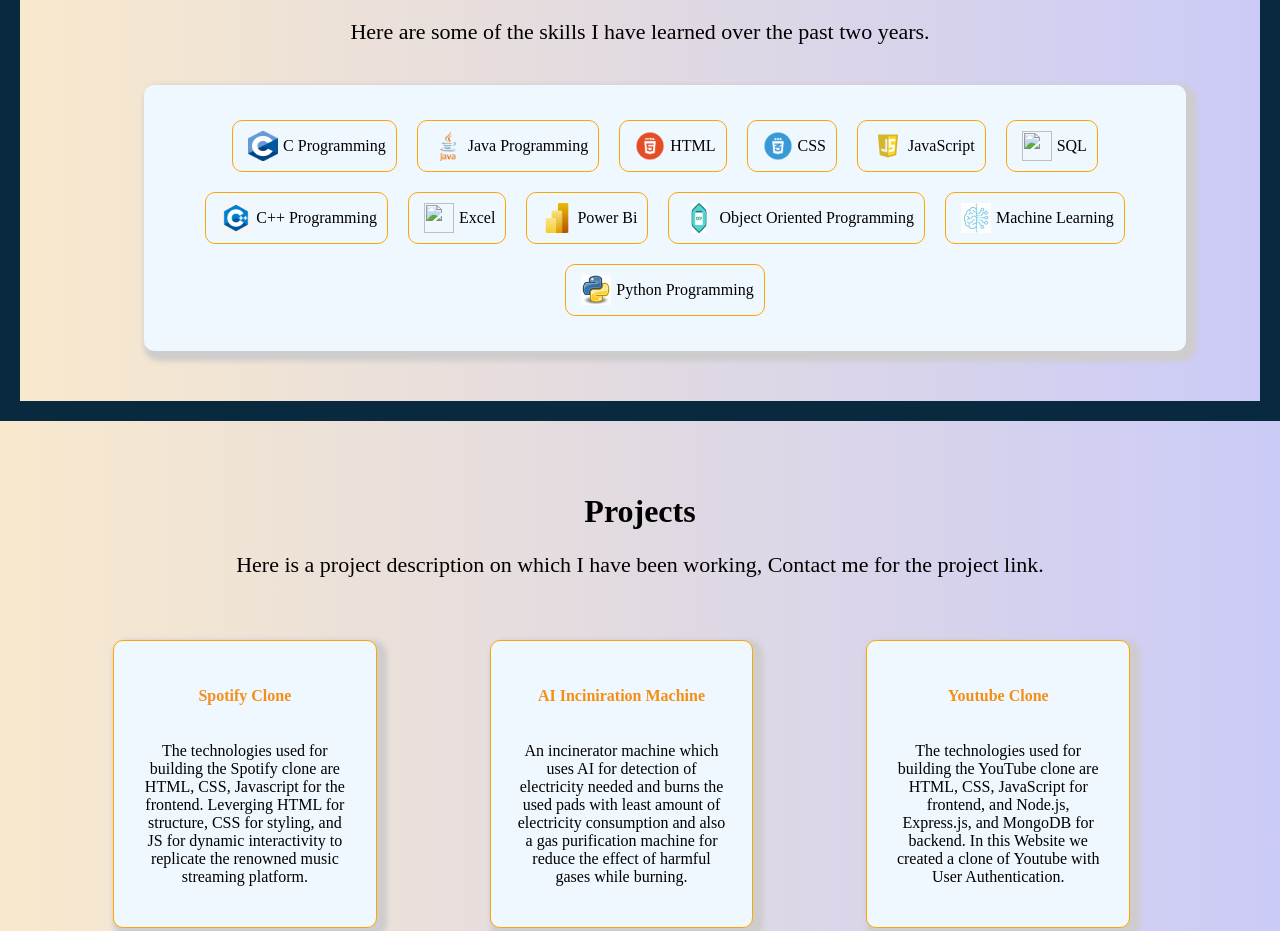
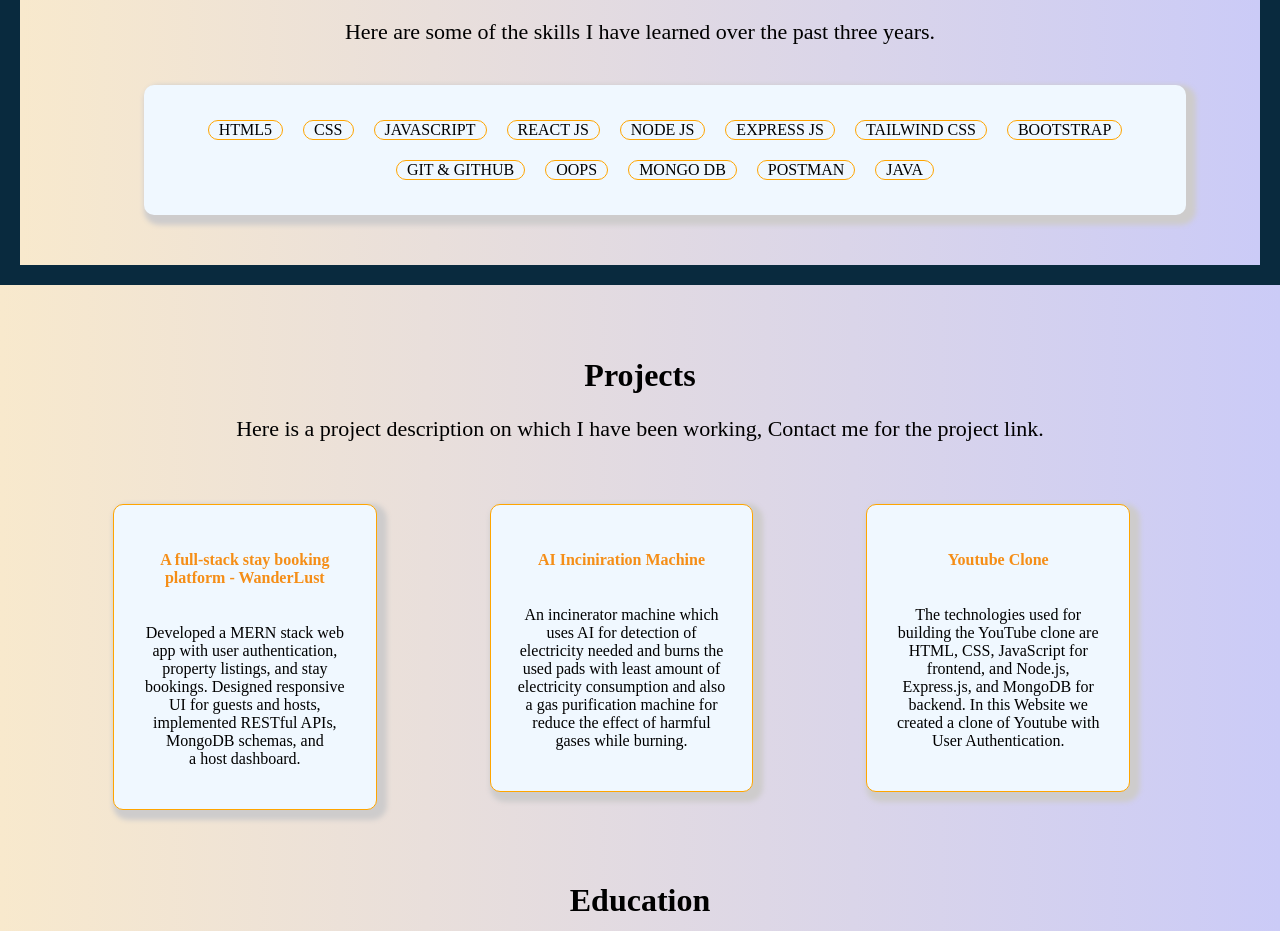
Before and after one commit to riddhibansal/My-Portfolio, a plain HTML site: page index.html in a window 1280 px wide. Shown: the part 684-1615 px from the top of the page. Drawn offline with Linux system fonts and the light colour scheme.

Commit message:
Update index.html

```diff
--- a/index.html
+++ b/index.html
@@ -33,7 +33,7 @@
                 <h2>Hi, I am <br>
                     Riddhi Bansal</h2>
                 <h3>I am a passionate undergraduate,</h3>
-                <p>currently persuing Btech 2nd year from Roorkee Institute Of Technology.<br>Open to new opportunities
+                <p>currently in pre-final year pursuing Btech from Roorkee Institute Of Technology.<br>Open to new opportunities
                     and ready to make a positive impact in the field of engineering.</p>
             </div>
             <div class="main-right">
@@ -44,55 +44,59 @@
         <!-- Skills -->
         <div id="skills" class="skills">
             <h1 class="skills-heading">Skills</h1>
-            <p class="skills-info">Here are some of the skills I have learned over the past two years.</p>
+            <p class="skills-info">Here are some of the skills I have learned over the past three years.</p>
             <div class="skills-card-container">
                 <div>
-                    <img src="c.png" width="30" height="30">
-                    <p>C Programming</p>
+                    <!--<img src="c.png" width="30" height="30"> -->
+                    HTML5
                 </div>
                 <div>
-                    <img src="java.webp" width="30" height="30">
-                    <p>Java Programming</p>
-                </div>
-                <div>
-                    <img src="html.webp" width="30" height="30">
-                    HTML
-                </div>
-                <div>
-                    <img src="css.webp" width="30" height="30">
+                   <!-- <img src="java.webp" width="30" height="30"> -->
                     CSS
                 </div>
                 <div>
-                    <img src="js.webp" width="30" height="30">
-                    JavaScript
+                   <!-- <img src="html.webp" width="30" height="30"> -->
+                    JAVASCRIPT
                 </div>
                 <div>
-                    <img src="sql.png" width="30" height="30">
-                    <p>SQL</p>
+                    <!-- <img src="css.webp" width="30" height="30"> -->
+                    REACT JS
                 </div>
                 <div>
-                    <img src="cpp.png" width="30" height="30">
-                    <p>C++ Programming</p>
+                    <!-- <img src="js.webp" width="30" height="30"> -->
+                    NODE JS
                 </div>
                 <div>
-                    <img src="excel.png" width="30" height="30">
-                    <p>Excel</p>
+                    <!-- <img src="sql.png" width="30" height="30"> -->
+                    EXPRESS JS
                 </div>
                 <div>
-                    <img src="pbi.png" width="30" height="30">
-                    <p>Power Bi</p>
+                    <!-- <img src="cpp.png" width="30" height="30"> -->
+                    TAILWIND CSS
                 </div>
                 <div>
-                    <img src="oop.png" width="30" height="30">
-                    <p>Object Oriented Programming</p>
+                    <!-- <img src="excel.png" width="30" height="30"> -->
+                    BOOTSTRAP
                 </div>
                 <div>
-                    <img src="th.jpg" width="30" height="30">
-                    <p>Machine Learning</p>
+                    <!-- <img src="pbi.png" width="30" height="30"> -->
+                    GIT & GITHUB
                 </div>
                 <div>
-                    <img src="py.jpg" width="30" height="30">
-                    <p>Python Programming</p>
+                   <!-- <img src="oop.png" width="30" height="30"> -->
+                    OOPS
+                </div>
+                <div>
+                   <!-- <img src="th.jpg" width="30" height="30"> -->
+                    MONGO DB
+                </div>
+                <div>
+                   <!-- <img src="py.jpg" width="30" height="30"> -->
+                    POSTMAN
+                </div>
+                <div>
+                   <!-- <img src="py.jpg" width="30" height="30"> -->
+                    JAVA
                 </div>
             </div>
         </div>
@@ -130,11 +134,10 @@
         <div class="project-box">
                 <div class="project-card-container">
                     <h4 class="project-h"><i class=""></i>
-                    Spotify Clone</h4>
-                    <p>The technologies used for building the Spotify clone are HTML, CSS, Javascript for the frontend.
-                         Leverging HTML for structure, CSS for styling, and JS for dynamic interactivity to replicate the
-                         renowned music streaming platform.</p>
-
+                    A full-stack stay booking platform - WanderLust</h4>
+                    <p>Developed a MERN stack web app with user authentication,
+                        property listings, and stay bookings. Designed responsive UI for guests and hosts,
+                        implemented RESTful APIs, MongoDB schemas, and a host dashboard.</p>
                 </div>
 
                 <div class="project-card-container">
```
